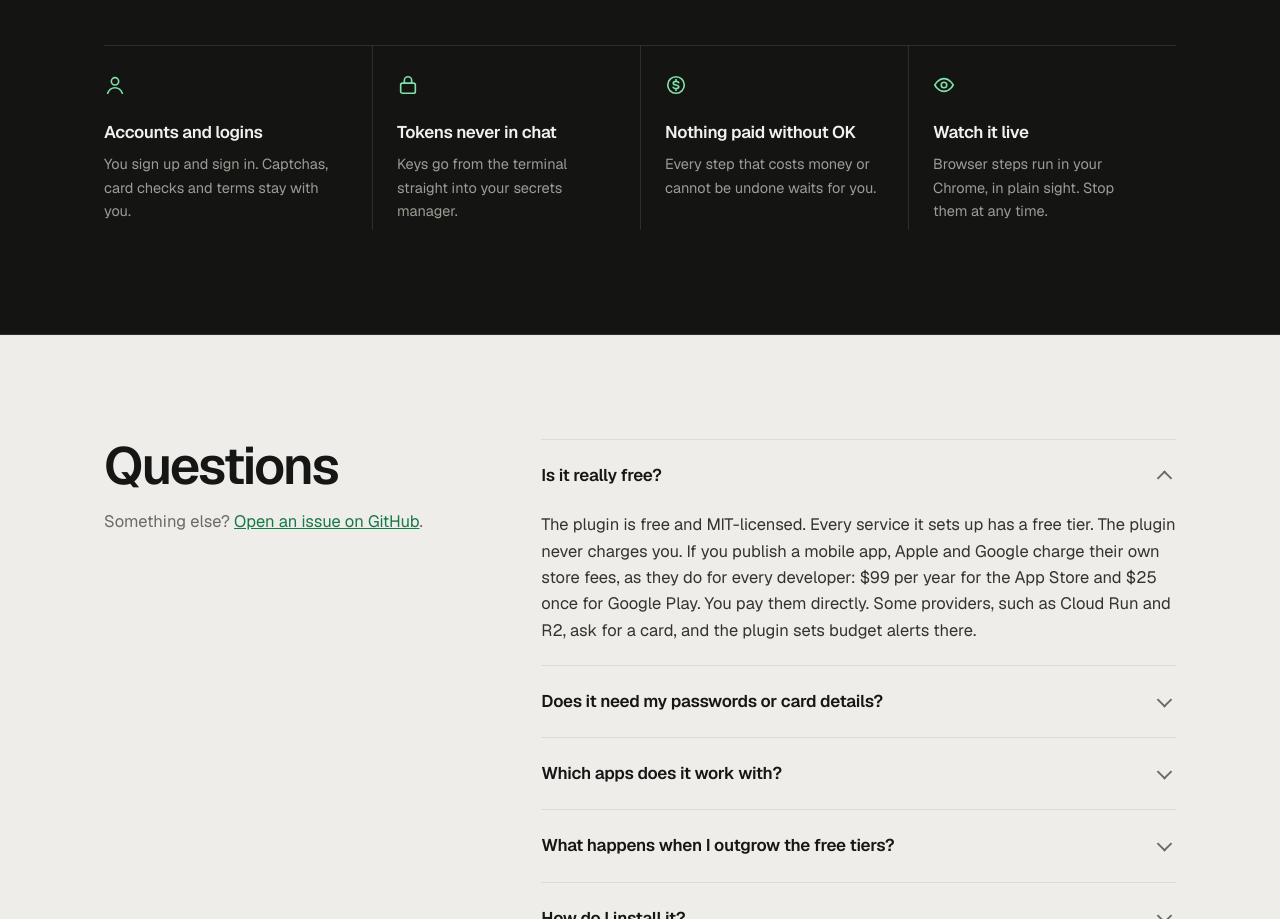
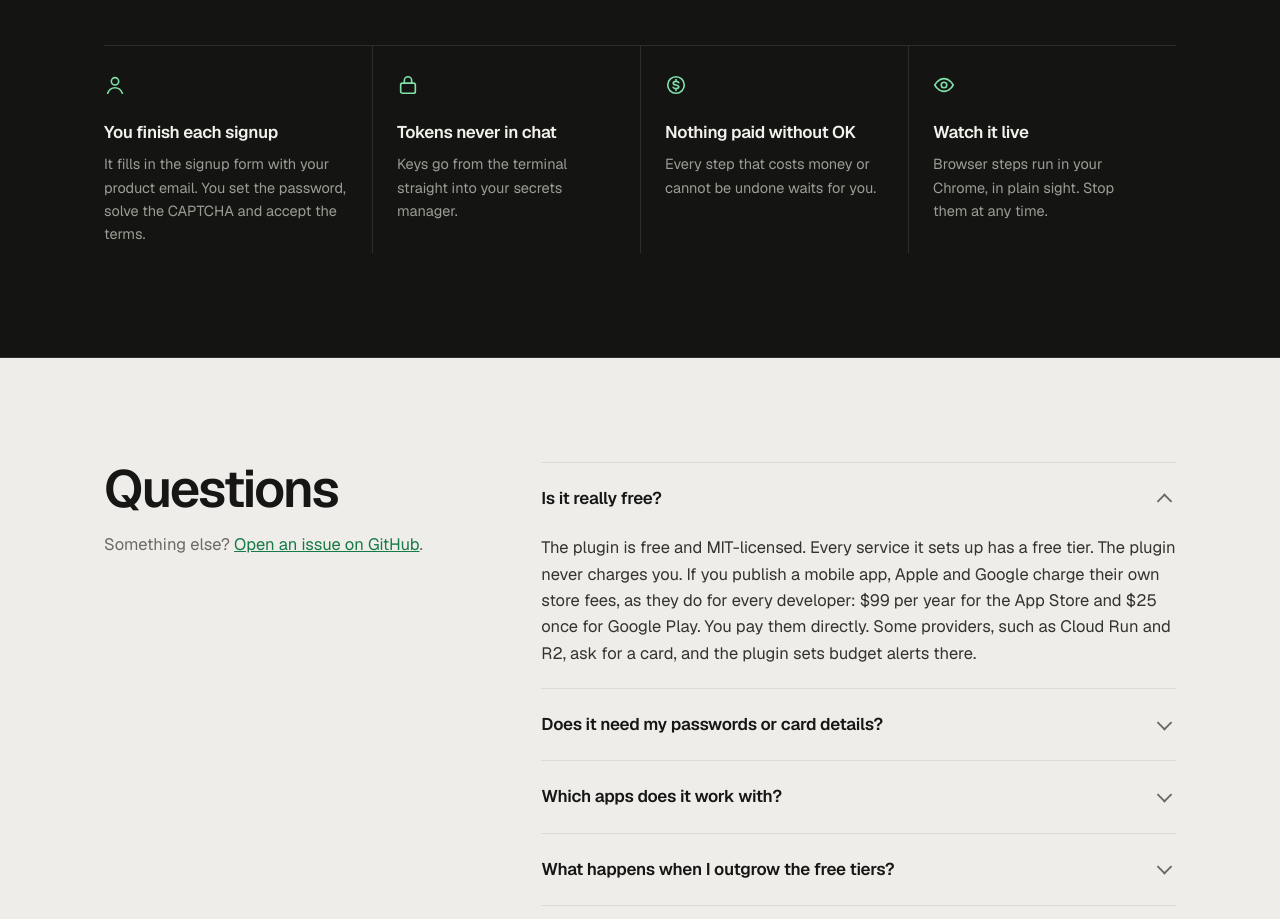
Before and after one commit to koliasyniuha/free-stack-launch, a plain HTML site: page index.html in a window 1280 px wide. Shown: the part 3936-4855 px from the top of the page. Drawn offline with nearby package versions, Linux system fonts and the light colour scheme.

Commit message:
Describe the signup hand-off on the landing page
Co-Authored-By: Claude Opus 5.5 <noreply@anthropic.com>

```diff
--- a/index.html
+++ b/index.html
@@ -538,7 +538,7 @@
         <p class="sec-lead">The plugin has no server of its own and stores no data. Some steps always stay with you.</p>
       </div>
       <div class="control">
-        <div class="ctl"><svg width="22" height="22" viewBox="0 0 24 24" fill="none" stroke="currentColor" stroke-width="1.8" stroke-linecap="round" stroke-linejoin="round" aria-hidden="true"><circle cx="12" cy="8" r="4"/><path d="M4 21c1.5-4 4.5-6 8-6s6.5 2 8 6"/></svg><h3>Accounts and logins</h3><p>You sign up and sign in. Captchas, card checks and terms stay with you.</p></div>
+        <div class="ctl"><svg width="22" height="22" viewBox="0 0 24 24" fill="none" stroke="currentColor" stroke-width="1.8" stroke-linecap="round" stroke-linejoin="round" aria-hidden="true"><circle cx="12" cy="8" r="4"/><path d="M4 21c1.5-4 4.5-6 8-6s6.5 2 8 6"/></svg><h3>You finish each signup</h3><p>It fills in the signup form with your product email. You set the password, solve the CAPTCHA and accept the terms.</p></div>
         <div class="ctl"><svg width="22" height="22" viewBox="0 0 24 24" fill="none" stroke="currentColor" stroke-width="1.8" stroke-linecap="round" stroke-linejoin="round" aria-hidden="true"><rect x="4" y="10" width="16" height="11" rx="2"/><path d="M8 10V7a4 4 0 018 0v3"/></svg><h3>Tokens never in chat</h3><p>Keys go from the terminal straight into your secrets manager.</p></div>
         <div class="ctl"><svg width="22" height="22" viewBox="0 0 24 24" fill="none" stroke="currentColor" stroke-width="1.8" stroke-linecap="round" stroke-linejoin="round" aria-hidden="true"><circle cx="12" cy="12" r="9"/><path d="M15 9.5c-.5-1-1.6-1.5-3-1.5-1.7 0-3 .8-3 2s1.3 1.7 3 2 3 .8 3 2-1.3 2-3 2c-1.4 0-2.5-.5-3-1.5M12 6v2M12 16v2"/></svg><h3>Nothing paid without OK</h3><p>Every step that costs money or cannot be undone waits for you.</p></div>
         <div class="ctl"><svg width="22" height="22" viewBox="0 0 24 24" fill="none" stroke="currentColor" stroke-width="1.8" stroke-linecap="round" stroke-linejoin="round" aria-hidden="true"><path d="M2 12s3.6-7 10-7 10 7 10 7-3.6 7-10 7S2 12 2 12z"/><circle cx="12" cy="12" r="3"/></svg><h3>Watch it live</h3><p>Browser steps run in your Chrome, in plain sight. Stop them at any time.</p></div>
```
